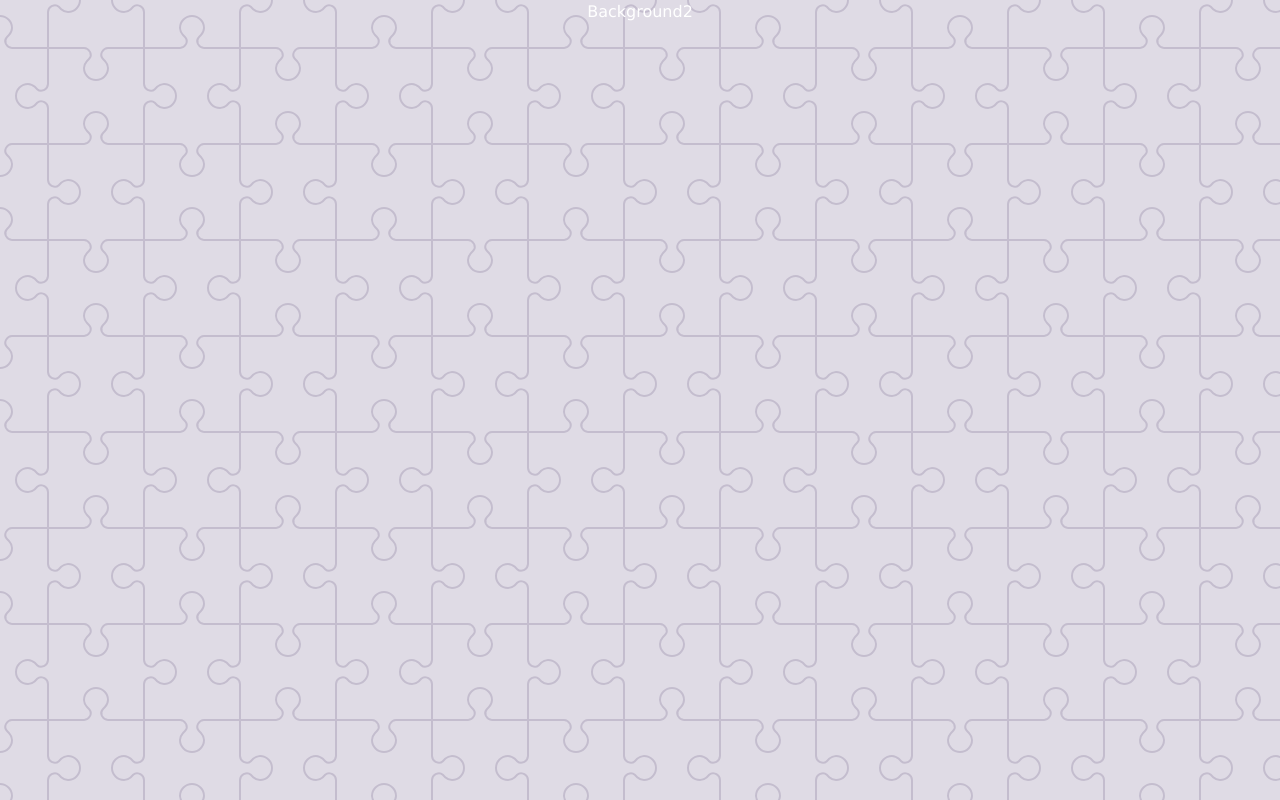
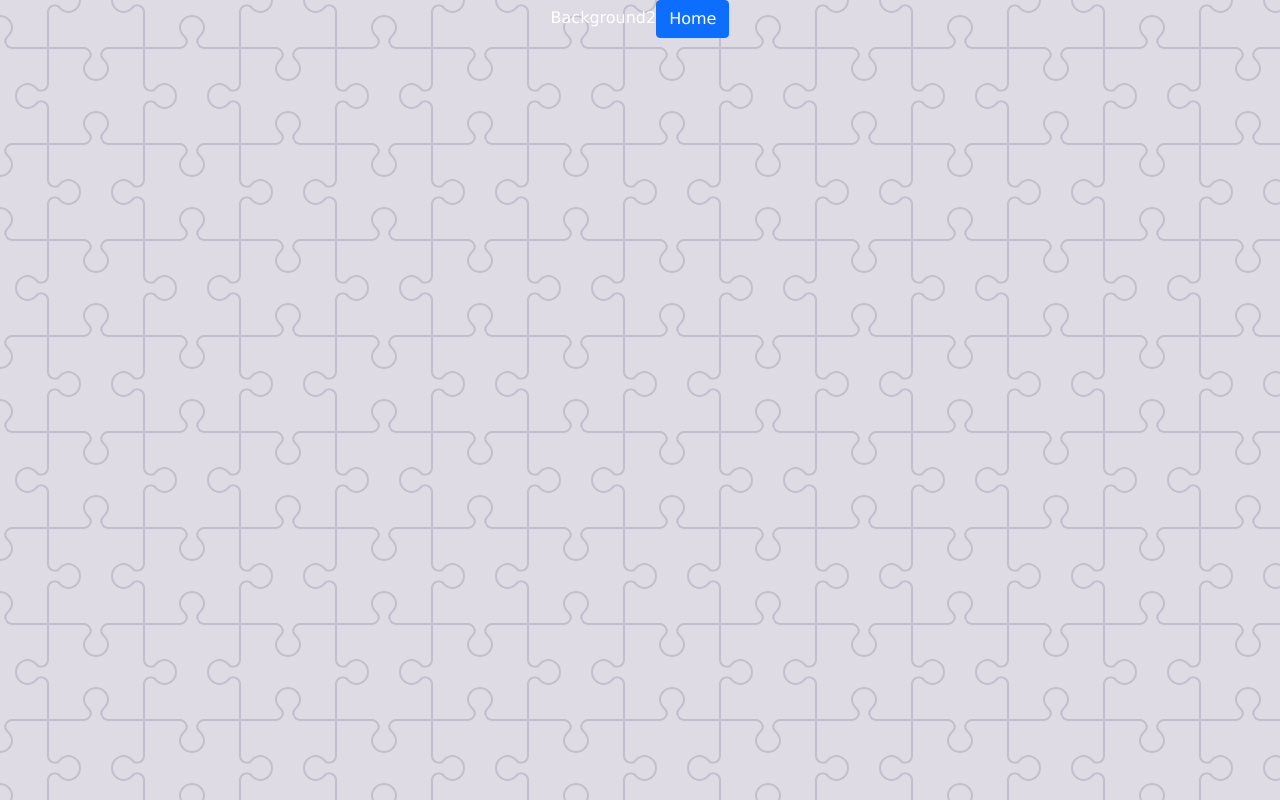
Before and after one commit to ShannaJSmith/css-components, a React (Create React App) app in the folder css-components/: page /background2 in a window 1280 px wide. Built offline with nearby package versions, Linux system fonts and the light colour scheme.

Commit message:
put home buttons on each page

```diff
--- a/css-components/src/pages/Background1.jsx
+++ b/css-components/src/pages/Background1.jsx
@@ -1,10 +1,15 @@
 import './Background1.css';
 import DarkModeButton from '../components/DarkModeButton';
+import { Link } from 'react-router-dom';
+import { Button } from 'react-bootstrap';
 
 const Background1 = () => {
   return (
     <div className="background1">
       <DarkModeButton />
+      <Link to="/">
+        <Button variant="primary">Home</Button>
+      </Link>
     </div>
   );
 };
--- a/css-components/src/pages/Background2.jsx
+++ b/css-components/src/pages/Background2.jsx
@@ -1,7 +1,16 @@
+import { Link } from 'react-router-dom';
+import { Button } from 'react-bootstrap';
 import './Background2.css';
 
 const Background2 = () => {
-  return <div className="background2">Background2</div>;
+  return (
+    <div className="background2">
+      Background2
+      <Link to="/">
+        <Button variant="primary">Home</Button>
+      </Link>
+    </div>
+  );
 };
 
 export default Background2;
```
